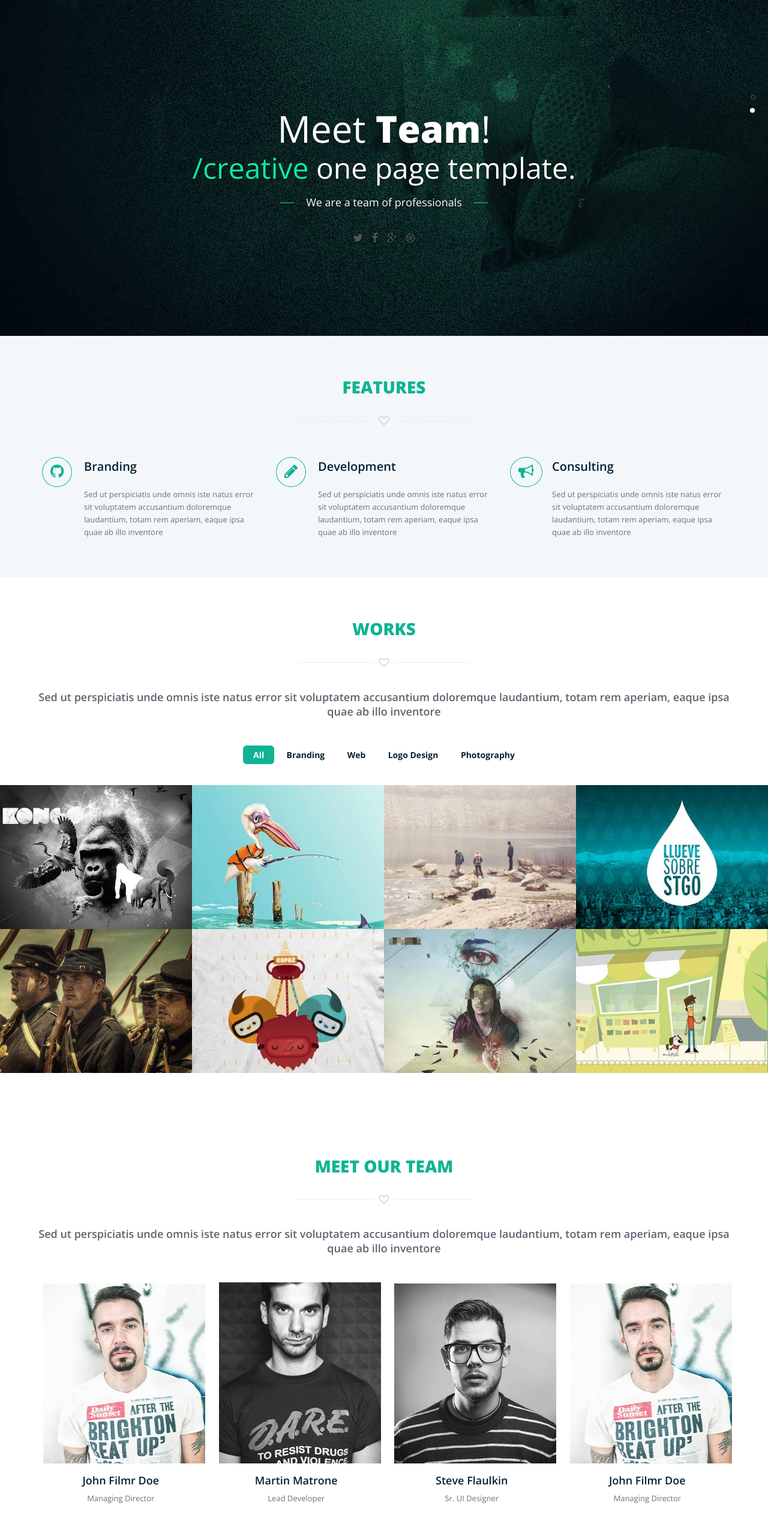
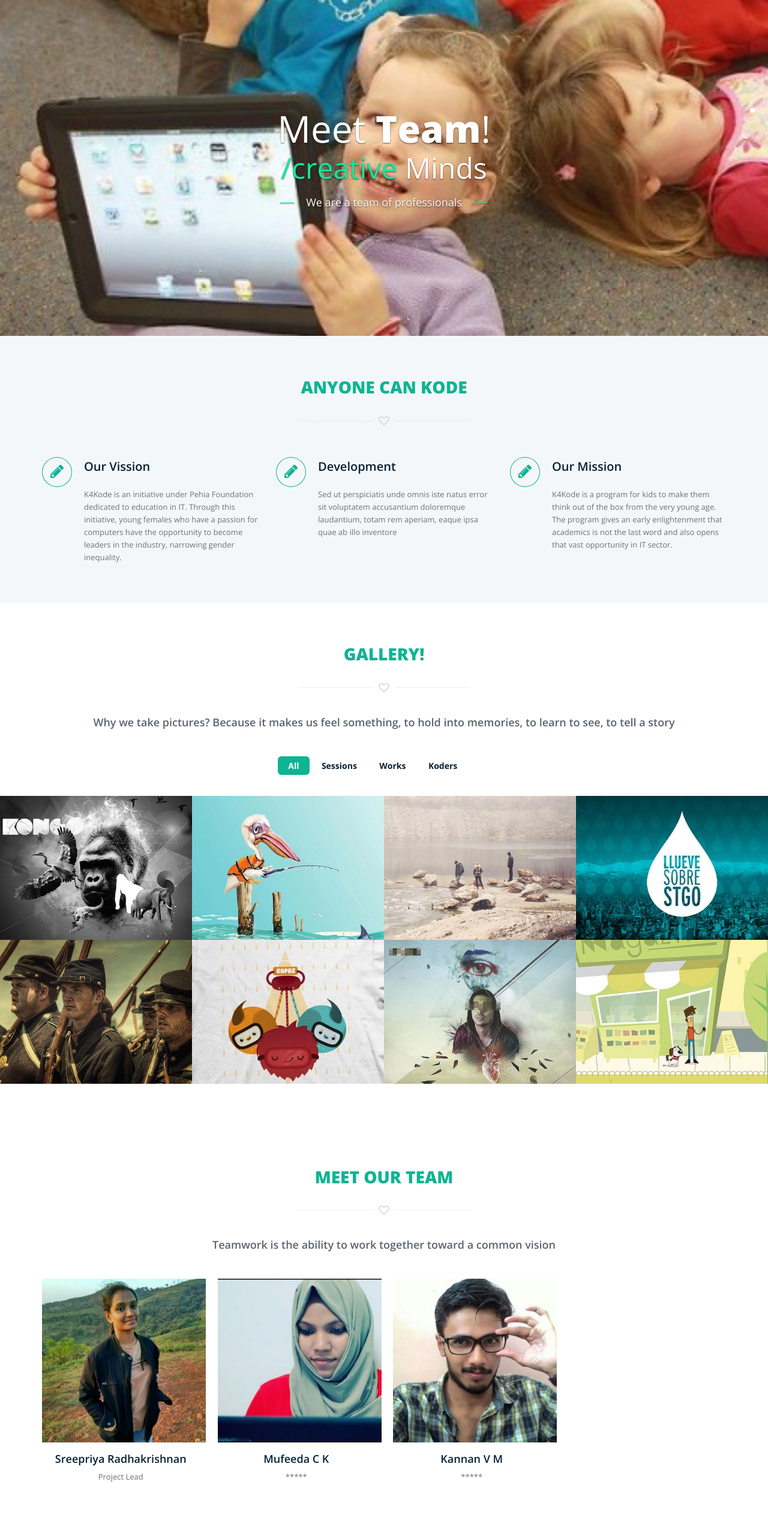
Before and after one commit to yadev64/Moonshine, a plain HTML site: page k4kode.html in a window 1280 px wide. Shown: the part 240-2781 px from the top of the page at 60% size. Drawn offline with nearby package versions, Linux system fonts and the light colour scheme; some packages are replaced by stand-ins of ours; a script that the page names is missing.

Commit message:
updated K4Kode

```diff
--- a/k4kode.html
+++ b/k4kode.html
@@ -63,7 +63,7 @@
 					<!-- /responsive nav button -->
 
 					<!-- logo -->
-                    <a class="navbar-brand" href="#body">
+                   <!-- <a class="navbar-brand" href="#body">
 						<h1 id="logo">
 							<img src="img/logo.png" alt="Brandi">
 						</h1>
@@ -109,11 +109,11 @@
 				<div class="carousel-inner" role="listbox">
 
 					<!-- single slide -->
-					<div class="item active" style="background-image: url(img/banner.jpg);">
+					<div class="item active" style="background-image: url(img/k4kode.jpg);">
 						<div class="carousel-caption">
-							<h2 data-wow-duration="700ms" data-wow-delay="500ms" class="wow bounceInDown animated">Meet<span> Brandi</span>!</h2>
-							<h3 data-wow-duration="1000ms" class="wow slideInLeft animated"><span class="color">/creative</span> one page template.</h3>
-							<p data-wow-duration="1000ms" class="wow slideInRight animated">We are a team of professionals</p>
+							<h2 data-wow-duration="700ms" data-wow-delay="500ms" class="wow bounceInDown animated"><span> K4Kode</span>!</h2>
+							<h3 data-wow-duration="1000ms" class="wow slideInLeft animated"><span class="color">/creative</span> Koffee, Kode</h3>
+							<p data-wow-duration="1000ms" class="wow slideInRight animated">Get the little ones to code.</p>
 
 							<ul class="social-links text-center">
 								<li><a href=""><i class="fa fa-twitter fa-lg"></i></a></li>
@@ -126,10 +126,10 @@
 					<!-- end single slide -->
 
 					<!-- single slide -->
-					<div class="item" style="background-image: url(img/banner.jpg);">
+					<div class="item" style="background-image: url(img/k4kode1.jpg);">
 						<div class="carousel-caption">
 							<h2 data-wow-duration="500ms" data-wow-delay="500ms" class="wow bounceInDown animated">Meet<span> Team</span>!</h2>
-							<h3 data-wow-duration="500ms" class="wow slideInLeft animated"><span class="color">/creative</span> one page template.</h3>
+							<h3 data-wow-duration="500ms" class="wow slideInLeft animated"><span class="color">/creative</span> Minds </h3>
 							<p data-wow-duration="500ms" class="wow slideInRight animated">We are a team of professionals</p>
 
 							<ul class="social-links text-center">
@@ -161,7 +161,7 @@
 				<div class="row">
 
 					<div class="sec-title text-center mb50 wow bounceInDown animated" data-wow-duration="500ms">
-						<h2>Features</h2>
+						<h2>Anyone can Kode</h2>
 						<div class="devider"><i class="fa fa-heart-o fa-lg"></i></div>
 					</div>
 
@@ -169,12 +169,12 @@
 					<div class="col-md-4 wow fadeInLeft" data-wow-duration="500ms">
 						<div class="service-item">
 							<div class="service-icon">
-								<i class="fa fa-github fa-2x"></i>
+								<i class="fa fa-pencil fa-2x"></i>
 							</div>
 
 							<div class="service-desc">
-								<h3>Branding</h3>
-								<p>Sed ut perspiciatis unde omnis iste natus error sit voluptatem accusantium doloremque laudantium, totam rem aperiam, eaque ipsa quae ab illo inventore</p>
+								<h3>Our Vission</h3>
+								<p> K4Kode is an initiative under Pehia Foundation dedicated to education in IT. Through this initiative, young females who have a passion for computers have the opportunity to become leaders in the industry, narrowing gender inequality.           </p>
 							</div>
 						</div>
 					</div>
@@ -199,12 +199,12 @@
 					<div class="col-md-4 wow fadeInRight" data-wow-duration="500ms"  data-wow-delay="900ms">
 						<div class="service-item">
 							<div class="service-icon">
-								<i class="fa fa-bullhorn fa-2x"></i>
+								<i class="fa fa-pencil fa-2x"></i>
 							</div>
 
 							<div class="service-desc">
-								<h3>Consulting</h3>
-								<p>Sed ut perspiciatis unde omnis iste natus error sit voluptatem accusantium doloremque laudantium, totam rem aperiam, eaque ipsa quae ab illo inventore</p>
+								<h3>Our Mission</h3>
+								<p> K4Kode is a program for kids to make them think out of the box from the very young age. The program gives an early enlightenment that academics is not the last word and also opens that vast opportunity in IT sector.            </p>
 							</div>
 						</div>
 					</div>
@@ -228,21 +228,21 @@
 				<div class="row">
 
 					<div class="sec-title text-center">
-						<h2>Works</h2>
+						<h2>Gallery!</h2>
 						<div class="devider"><i class="fa fa-heart-o fa-lg"></i></div>
 					</div>
 
 					<div class="sec-sub-title text-center">
-						<p>Sed ut perspiciatis unde omnis iste natus error sit voluptatem accusantium doloremque laudantium, totam rem aperiam, eaque ipsa quae ab illo inventore</p>
+						<p>Why we take pictures? Because it makes us feel something, to hold into memories, to learn to see, to tell a story</p>
 					</div>
 
 					<div class="work-filter wow fadeInRight animated" data-wow-duration="500ms">
 						<ul class="text-center">
 							<li><a href="javascript:;" data-filter="all" class="active filter">All</a></li>
-							<li><a href="javascript:;" data-filter=".branding" class="filter">Branding</a></li>
-							<li><a href="javascript:;" data-filter=".web" class="filter">web</a></li>
-							<li><a href="javascript:;" data-filter=".logo-design" class="filter">logo design</a></li>
-							<li><a href="javascript:;" data-filter=".photography" class="filter">photography</a></li>
+							<li><a href="javascript:;" data-filter=".branding" class="filter">Sessions</a></li>
+							<li><a href="javascript:;" data-filter=".web" class="filter">Works</a></li>
+							<li><a href="javascript:;" data-filter=".logo-design" class="filter">Koders</a></li>
+							<li><a href="javascript:;" data-filter=".photography" class="filter"></a></li>
 						</ul>
 					</div>
 
@@ -346,16 +346,35 @@
 					</div>
 
 					<div class="sec-sub-title text-center wow fadeInRight animated" data-wow-duration="500ms">
-						<p>Sed ut perspiciatis unde omnis iste natus error sit voluptatem accusantium doloremque laudantium, totam rem aperiam, eaque ipsa quae ab illo inventore</p>
+						<p>Teamwork is the ability to work together toward a common vision</p>
 					</div>
 
 					<!-- single member -->
 					<figure class="team-member col-md-3 col-sm-6 col-xs-12 text-center wow fadeInUp animated" data-wow-duration="500ms">
 						<div class="member-thumb">
-							<img src="img/team/member-1.png" alt="Team Member" class="img-responsive">
+							<img src="img/team/member1.jpg" alt="Team Member" class="img-responsive">
 							<figcaption class="overlay">
-								<h5>voluptatem quia voluptas </h5>
-								<p>sit aspernatur aut odit aut fugit,</p>
+								<h5>Say Hi! </h5>
+								<p>You can find me in,</p>>
+								<ul class="social-links text-center">
+									<li><a href="https://twitter.com/Sreepriyark/"><i class="fa fa-twitter fa-lg"></i></a></li>
+									<li><a href="https://www.facebook.com/helloSreepriya/"><i class="fa fa-facebook fa-lg"></i></a></li>
+									<li><a href="https://plus.google.com/u/0/+SreepriyaRadhakrishnan"><i class="fa fa-google-plus fa-lg"></i></a></li>
+								</ul>
+							</figcaption>
+						</div>
+						<h4>Sreepriya Radhakrishnan</h4>
+						<span>Project Lead</span>
+					</figure>
+					<!-- end single member -->
+
+					<!-- single member -->
+					<figure class="team-member col-md-3 col-sm-6 col-xs-12 text-center wow fadeInUp animated" data-wow-duration="500ms" data-wow-delay="300ms">
+						<div class="member-thumb">
+							<img src="img/team/member2.jpg" alt="Team Member" class="img-responsive">
+							<figcaption class="overlay">
+								<h5>Say Hi!</h5>
+									<p>You can find me in,</p>
 								<ul class="social-links text-center">
 									<li><a href=""><i class="fa fa-twitter fa-lg"></i></a></li>
 									<li><a href=""><i class="fa fa-facebook fa-lg"></i></a></li>
@@ -363,51 +382,30 @@
 								</ul>
 							</figcaption>
 						</div>
-						<h4>John Filmr Doe</h4>
-						<span>Managing Director</span>
-					</figure>
-					<!-- end single member -->
-
-					<!-- single member -->
-					<figure class="team-member col-md-3 col-sm-6 col-xs-12 text-center wow fadeInUp animated" data-wow-duration="500ms" data-wow-delay="300ms">
-						<div class="member-thumb">
-							<img src="img/team/member-2.png" alt="Team Member" class="img-responsive">
-							<figcaption class="overlay">
-								<h5>voluptatem quia voluptas </h5>
-								<p>sit aspernatur aut odit aut fugit,</p>
-								<ul class="social-links text-center">
-									<li><a href=""><i class="fa fa-twitter fa-lg"></i></a></li>
-									<li><a href=""><i class="fa fa-facebook fa-lg"></i></a></li>
-									<li><a href=""><i class="fa fa-google-plus fa-lg"></i></a></li>
-								</ul>
-							</figcaption>
-						</div>
-						<h4>Martin Matrone</h4>
-						<span>Lead Developer</span>
+						<h4>Mufeeda C K</h4>
+						<span>*****</span>
 					</figure>
 					<!-- end single member -->
 
 					<!-- single member -->
 					<figure class="team-member col-md-3 col-sm-6 col-xs-12 text-center wow fadeInUp animated" data-wow-duration="500ms" data-wow-delay="600ms">
 						<div class="member-thumb">
-							<img src="img/team/member-3.png" alt="Team Member" class="img-responsive">
+							<img src="img/team/member3.jpg" alt="Team Member" class="img-responsive">
 							<figcaption class="overlay">
-								<h5>voluptatem quia voluptas </h5>
-								<p>sit aspernatur aut odit aut fugit,</p>
+								<h5>Say Hi! </h5>
+								<p>You can find me in,</p>
 								<ul class="social-links text-center">
 									<li><a href=""><i class="fa fa-twitter fa-lg"></i></a></li>
-									<li><a href=""><i class="fa fa-facebook fa-lg"></i></a></li>
-									<li><a href=""><i class="fa fa-google-plus fa-lg"></i></a></li>
-								</ul>
+
 							</figcaption>
 						</div>
-						<h4>Steve Flaulkin</h4>
-						<span>Sr. UI Designer</span>
+						<h4>Kannan V M</h4>
+						<span>*****</span>
 					</figure>
 					<!-- end single member -->
 
 					<!-- single member -->
-					<figure class="team-member col-md-3 col-sm-6 col-xs-12 text-center wow fadeInUp animated" data-wow-duration="500ms" data-wow-delay="900ms">
+					<!--<figure class="team-member col-md-3 col-sm-6 col-xs-12 text-center wow fadeInUp animated" data-wow-duration="500ms" data-wow-delay="900ms">
 						<div class="member-thumb">
 							<img src="img/team/member-1.png" alt="Team Member" class="img-responsive">
 							<figcaption class="overlay">
@@ -506,16 +504,16 @@
 					</div>
 
 					<div class="sec-sub-title text-center wow rubberBand animated" data-wow-duration="1000ms">
-						<p>Sed ut perspiciatis unde omnis iste natus error sit voluptatem accusantium doloremque laudantium, totam rem aperiam, eaque ipsa quae ab illo inventore</p>
-					</div>
+									</div>
 
 					<!-- contact address -->
 					<div class="col-lg-3 col-md-3 col-sm-4 col-xs-12 wow fadeInLeft animated" data-wow-duration="500ms">
 						<div class="contact-address">
-							<h3>Cras at ultrices erat, sed vulputate!</h3>
-							<p>2345 Setwant natrer, 1234,</p>
-							<p>Washington. United States.</p>
-							<p>(401) 1234 567</p>
+							<h3>Address!</h3>
+							<p>Lakshmikripa(H)</p>
+							<p>Madavana , Panangad P O</p>
+							<p>Kochi-682506</p>
+							<p>+91 8075925327</p>
 						</div>
 					</div>
 					<!-- end contact address -->
@@ -576,7 +574,7 @@
 					<div class="col-md-3 col-sm-6 col-xs-12 wow fadeInUp animated" data-wow-duration="500ms">
 						<div class="footer-single">
 							<img src="img/footer-logo.png" alt="">
-							<p>eusmod tempor incididunt ut labore et dolore magna aliqua. Ut enim ad minim veniam, quis nostrud exercitation ullamco laboris nisi ut aliquip ex ea commodo consequat.</p>
+							<p>Let's get in touch</p>
 						</div>
 					</div>
 
```
Also changed, not shown: img/Diaspora-logoe.png (added), img/k4kode.jpg (added), img/k4kode1.jpg (added), img/pehia.png (added), img/team/member-1.png (deleted), img/team/member-2.png (deleted), img/team/member-3.png (deleted), img/team/member1.jpg (added), img/team/member2.jpg (added), img/team/member3.jpg (added).
